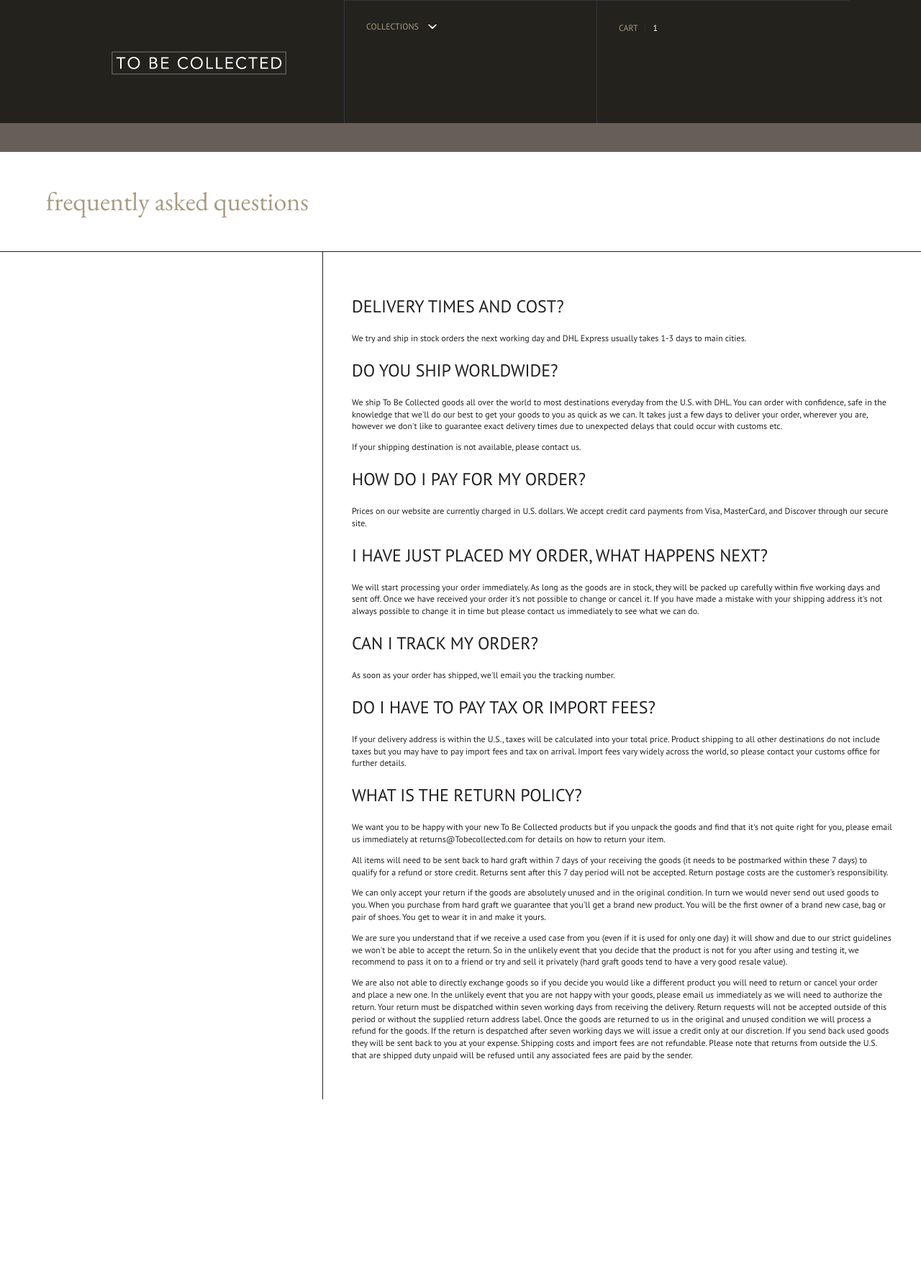
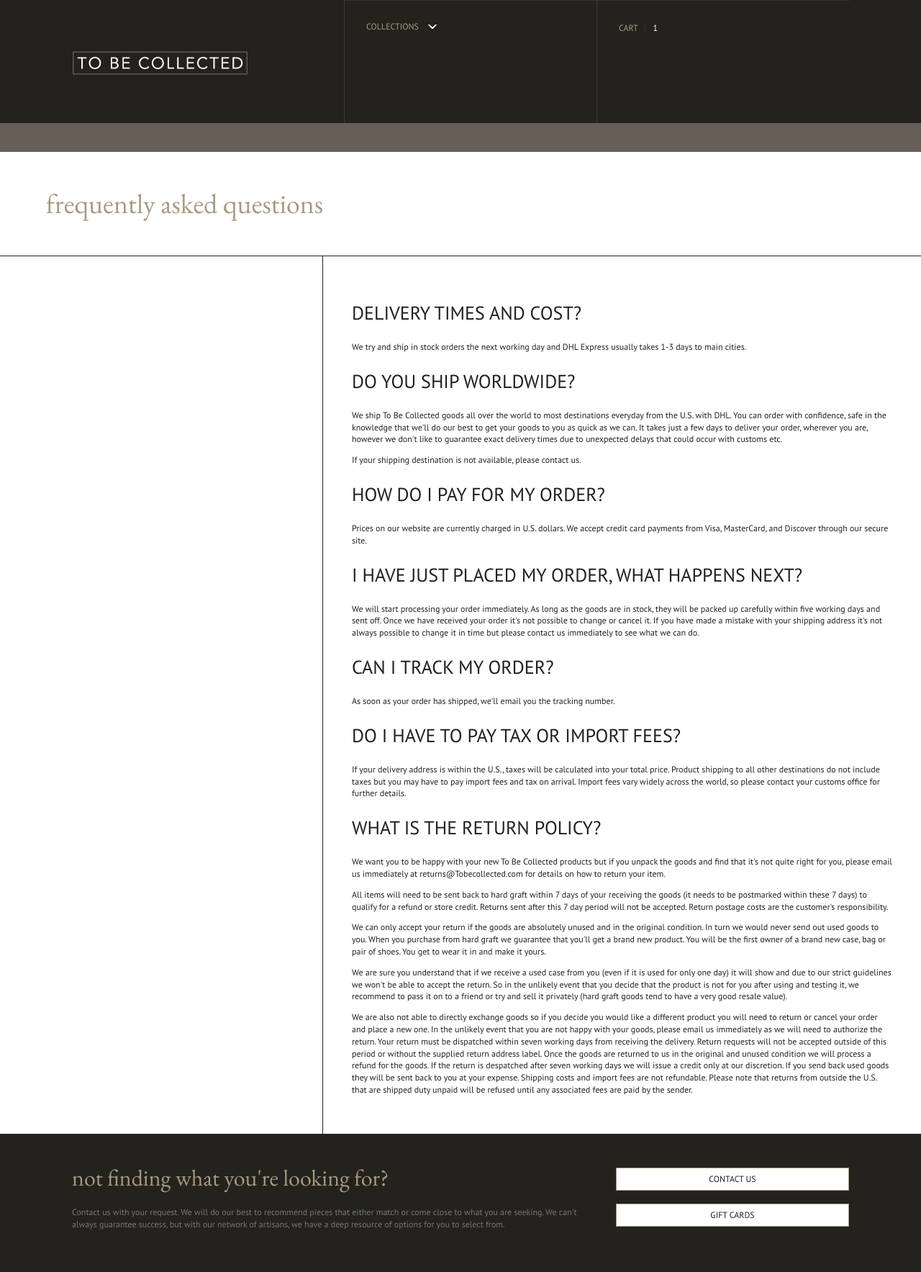
Before and after one commit to kentonquatman/tobecollected, a PHP site: page / in a window 1280 px wide. Shown: the whole page at 72% size. Before the commit the page ends 1527 px from the top, so only its background shows below. Run offline with PHP 8.4, Linux system fonts and the light colour scheme; some libraries are stand-ins or nearby versions.

Commit message:
Bottom Section

```diff
--- a/_assets/css/style.css
+++ b/_assets/css/style.css
@@ -253,14 +253,20 @@ html {
 /**************************************************
  SHAREABLE STYLES
 **************************************************/
-.site-header {
+.site-header, .bottom, .main {
   zoom: 1; }
-  .site-header:before, .site-header:after {
+  .site-header:before, .bottom:before, .main:before, .site-header:after, .bottom:after, .main:after {
     display: table;
     visibility: hidden;
     content: ""; }
-  .site-header:after {
+  .site-header:after, .bottom:after, .main:after {
     clear: both; }
+
+a {
+  -moz-transition: all 0.2s;
+  -o-transition: all 0.2s;
+  -webkit-transition: all 0.2s;
+  transition: all 0.2s; }
 
 /**************************************************
  BASE
@@ -326,20 +332,20 @@ h1, h2, h3, h4, h5, h6 {
   font-weight: 400; }
 
 h1 {
-  font-size: 36px;
-  font-size: 3.6rem; }
+  font-size: 26px;
+  font-size: 2.6rem; }
 
 h2 {
-  font-size: 30px;
-  font-size: 3rem; }
+  font-size: 20px;
+  font-size: 2rem; }
 
 h3 {
-  font-size: 24px;
-  font-size: 2.4rem; }
+  font-size: 16px;
+  font-size: 1.6rem; }
 
 h4 {
-  font-size: 18px;
-  font-size: 1.8rem; }
+  font-size: 14px;
+  font-size: 1.4rem; }
 
 h5 {
   font-size: 14px;
@@ -349,6 +355,46 @@ h6 {
   font-size: 12px;
   font-size: 1.2rem; }
 
+@media screen and (min-width: 33.75em) {
+  h1 {
+    font-size: 32px;
+    font-size: 3.2rem; }
+
+  h2 {
+    font-size: 26px;
+    font-size: 2.6rem; }
+
+  h3 {
+    font-size: 20px;
+    font-size: 2rem; }
+
+  h4 {
+    font-size: 16px;
+    font-size: 1.6rem; } }
+@media screen and (min-width: 56.25em) {
+  h1 {
+    font-size: 38px;
+    font-size: 3.8rem; }
+
+  h2 {
+    font-size: 32px;
+    font-size: 3.2rem; }
+
+  h3 {
+    font-size: 26px;
+    font-size: 2.6rem; }
+
+  h4 {
+    font-size: 20px;
+    font-size: 2rem; }
+
+  h5 {
+    font-size: 16px;
+    font-size: 1.6rem; }
+
+  h6 {
+    font-size: 14px;
+    font-size: 1.4rem; } }
 p, ul li, ol li, address {
   font-size: 12px;
   font-size: 1.2rem;
@@ -423,6 +469,9 @@ textarea {
         width: auto;
         margin: 0;
         padding: 7em 0 0 5%; } }
+    @media screen and (min-width: 73.125em) {
+      .site-header h1 {
+        padding-left: 0; } }
     .site-header h1 a {
       display: block;
       overflow: hidden;
@@ -535,8 +584,46 @@ textarea {
       height: 17em; } }
 
 /**************************************************
- NAVIGATION STYLES
+ BOTTOM SECTION STYLES
 **************************************************/
+.bottom {
+  padding: 3em 5%;
+  background-color: #24221d;
+  color: #747679; }
+  @media screen and (min-width: 45em) {
+    .bottom {
+      padding: 4.5em 5%; } }
+  .bottom aside {
+    margin-bottom: 3em; }
+    @media screen and (min-width: 33.75em) {
+      .bottom aside {
+        float: left;
+        width: 65%;
+        margin-bottom: 0; } }
+    .bottom aside h2 {
+      margin: 0 0 .75em;
+      color: #a79a81;
+      font-family: "EB Garamond", Georgia, Times, "Times New Roman", serif;
+      font-weight: 400; }
+  @media screen and (min-width: 33.75em) {
+    .bottom__buttons {
+      float: right;
+      width: 30%;
+      margin-top: .25em; } }
+  .bottom__buttons .button {
+    font-size: 12px;
+    font-size: 1.2rem;
+    display: block;
+    margin: 0 0 1.5em;
+    padding: .75em 1em;
+    background-color: #fff;
+    border: 1px solid #a79a81;
+    color: #231f20;
+    text-align: center;
+    text-transform: uppercase; }
+    .bottom__buttons .button:hover, .bottom__buttons .button:focus {
+      background-color: #a79a81; }
+
 /**************************************************
  FOOTER STYLES
 **************************************************/
--- a/_assets/sass/01helpers/extends.scss
+++ b/_assets/sass/01helpers/extends.scss
@@ -14,3 +14,7 @@
     clear:both;
   }
 }
+
+%transition {
+  @include transition();
+}
--- a/_assets/sass/02base/type.scss
+++ b/_assets/sass/02base/type.scss
@@ -3,6 +3,7 @@
 **************************************************/
 
 a {
+  @extend %transition;
   text-decoration: none;
   color: $link-color;
   &:hover,
@@ -20,12 +21,26 @@ h1, h2, h3, h4, h5, h6 {
   font-weight: 400;
 }
 
-h1 {@include font-size(36)}
-h2 {@include font-size(30)}
-h3 {@include font-size(24)}
-h4 {@include font-size(18)}
+h1 {@include font-size(26)}
+h2 {@include font-size(20)}
+h3 {@include font-size(16)}
+h4 {@include font-size(14)}
 h5 {@include font-size(14)}
 h6 {@include font-size(12)}
+@include break-up($small){
+  h1 {@include font-size(32)}
+  h2 {@include font-size(26)}
+  h3 {@include font-size(20)}
+  h4 {@include font-size(16)}
+}
+@include break-up($large){
+  h1 {@include font-size(38)}
+  h2 {@include font-size(32)}
+  h3 {@include font-size(26)}
+  h4 {@include font-size(20)}
+  h5 {@include font-size(16)}
+  h6 {@include font-size(14)}
+}
 
 %base-type {
   @include font-size(12);
--- /dev/null
+++ b/_assets/sass/04modules/bottom.scss
@@ -0,0 +1,49 @@
+/**************************************************
+ BOTTOM SECTION STYLES
+**************************************************/
+
+.bottom {
+  @extend %clearfix;
+  padding: 3em $side-padding;
+  background-color: $dk-brown;
+  color: $lt-gray;
+  @include break-up($medium){
+    padding: 4.5em $side-padding;
+  }
+  aside {
+    margin-bottom: 3em;
+    @include break-up($small){
+      float: left;
+      width: 65%;
+      margin-bottom: 0;
+    }
+    h2 {
+      margin: 0 0 .75em;
+      color: $lt-brown;
+      font-family: $garamond;
+      font-weight: 400;
+    }
+  }
+  &__buttons {
+    @include break-up($small){
+      float: right;
+      width: 30%;
+      margin-top: .25em;
+    }
+    .button {
+      @include font-size(12);
+      display: block;
+      margin: 0 0 1.5em;
+      padding: .75em 1em;
+      background-color: $white;
+      border: 1px solid $lt-brown;
+      color: $black;
+      text-align: center;
+      text-transform: uppercase;
+      &:hover,
+      &:focus {
+        background-color: $lt-brown;
+      }
+    }
+  }
+}
--- a/_assets/sass/04modules/header.scss
+++ b/_assets/sass/04modules/header.scss
@@ -16,6 +16,9 @@
       width: auto;
       margin: 0;
       padding: 7em 0 0 $side-padding;
+    }
+    @include break-up(1170){
+      padding-left: 0;
     }
     a {
       display: block;
--- a/_assets/sass/04modules/navigation.scss
+++ /dev/null
@@ -1,9 +0,0 @@
-/**************************************************
- NAVIGATION STYLES
-**************************************************/
-
-nav {
-  header & {
-
-  }
-}
--- a/_assets/sass/05sections/main.scss
+++ b/_assets/sass/05sections/main.scss
@@ -3,6 +3,7 @@
 **************************************************/
 
 .main {
+  @extend %clearfix;
   &__top {
     padding: 1.5em $side-padding;
     border-bottom: 1px solid $border-color;
--- a/_assets/sass/style.scss
+++ b/_assets/sass/style.scss
@@ -47,7 +47,7 @@
 **************************************************/
 
 @import "04modules/header";
-@import "04modules/navigation";
+@import "04modules/bottom";
 @import "04modules/footer";
 
 /**************************************************
--- a/_partials/footer.php
+++ b/_partials/footer.php
@@ -1,3 +1,16 @@
+<section class="bottom">
+  <div class="inner">
+    <aside>
+      <h2>not finding what you're looking for?</h2>
+      <p>Contact us with your request. We will do our best  to recommend pieces that either match or come close to what you are seeking. We can't always guarantee success, but with our network of artisans, we have a deep resource of options for you to select from.</p>
+    </aside>
+    <div class="bottom__buttons">
+      <a class="button" href="contact.php">Contact Us</a>
+      <a class="button" href="gift-card.php">Gift Cards</a>
+    </div>
+  </div>
+</section>
+
 <footer>
 
 </footer>
```
Also changed, not shown: 1 other file.
